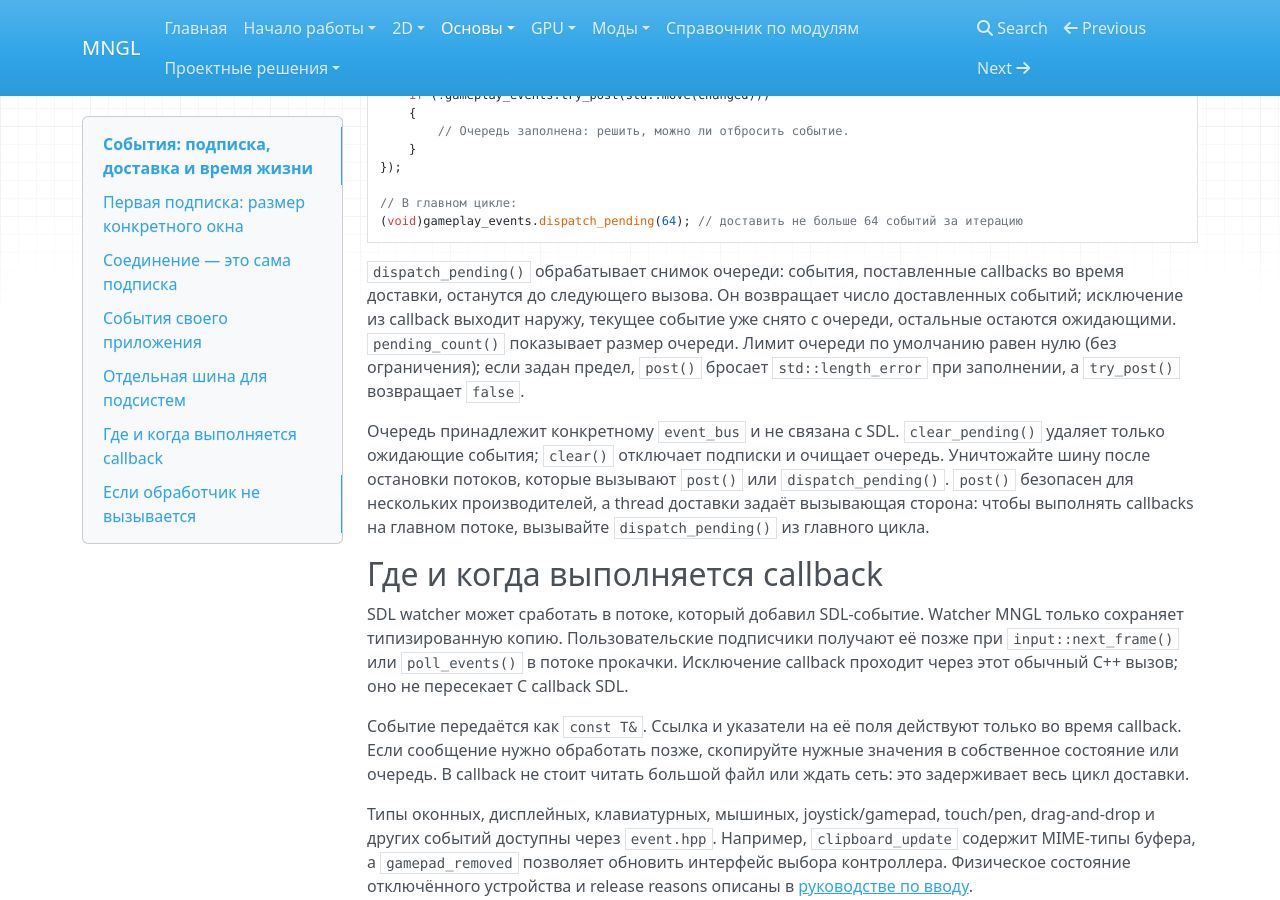
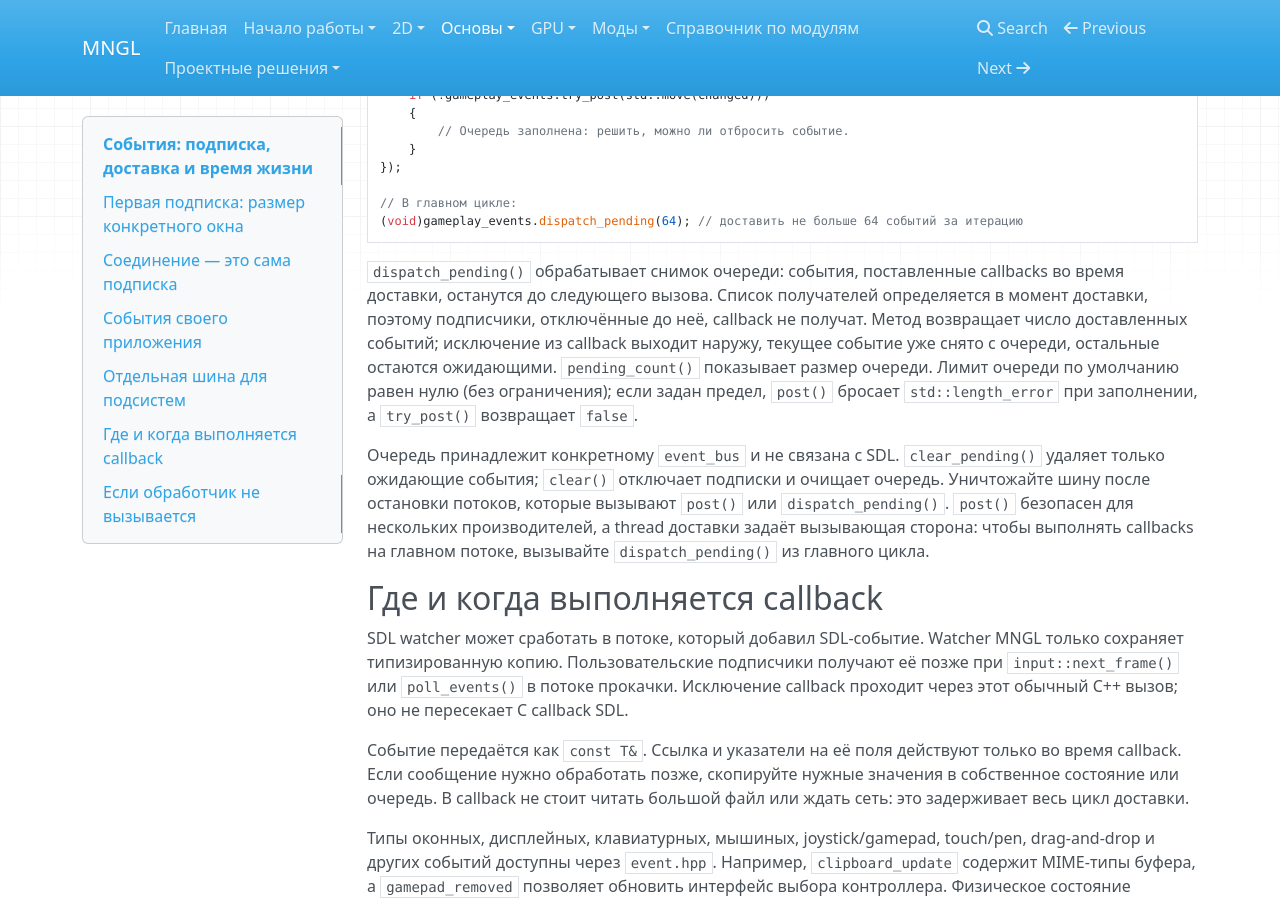
Before and after one commit to Romansgamp6tu/MNGL, an MkDocs documentation site: the page built from docs/core/events.md, in a window 1280 px wide and 900 px high, scrolled down 3795 px. Built offline with MkDocs 1.6.1, drawn with Linux system fonts in a browser that asks for light colours; nearby versions of some CDN libraries.

Commit message:
docs: define queued subscription timing

````diff
--- a/docs/core/events.md
+++ b/docs/core/events.md
@@ -155,7 +155,7 @@ std::jthread worker([&]
 (void)gameplay_events.dispatch_pending(64); // доставить не больше 64 событий за итерацию
 ```
 
-`dispatch_pending()` обрабатывает снимок очереди: события, поставленные callbacks во время доставки, останутся до следующего вызова. Он возвращает число доставленных событий; исключение из callback выходит наружу, текущее событие уже снято с очереди, остальные остаются ожидающими. `pending_count()` показывает размер очереди. Лимит очереди по умолчанию равен нулю (без ограничения); если задан предел, `post()` бросает `std::length_error` при заполнении, а `try_post()` возвращает `false`.
+`dispatch_pending()` обрабатывает снимок очереди: события, поставленные callbacks во время доставки, останутся до следующего вызова. Список получателей определяется в момент доставки, поэтому подписчики, отключённые до неё, callback не получат. Метод возвращает число доставленных событий; исключение из callback выходит наружу, текущее событие уже снято с очереди, остальные остаются ожидающими. `pending_count()` показывает размер очереди. Лимит очереди по умолчанию равен нулю (без ограничения); если задан предел, `post()` бросает `std::length_error` при заполнении, а `try_post()` возвращает `false`.
 
 Очередь принадлежит конкретному `event_bus` и не связана с SDL. `clear_pending()` удаляет только ожидающие события; `clear()` отключает подписки и очищает очередь. Уничтожайте шину после остановки потоков, которые вызывают `post()` или `dispatch_pending()`. `post()` безопасен для нескольких производителей, а thread доставки задаёт вызывающая сторона: чтобы выполнять callbacks на главном потоке, вызывайте `dispatch_pending()` из главного цикла.
 
````
